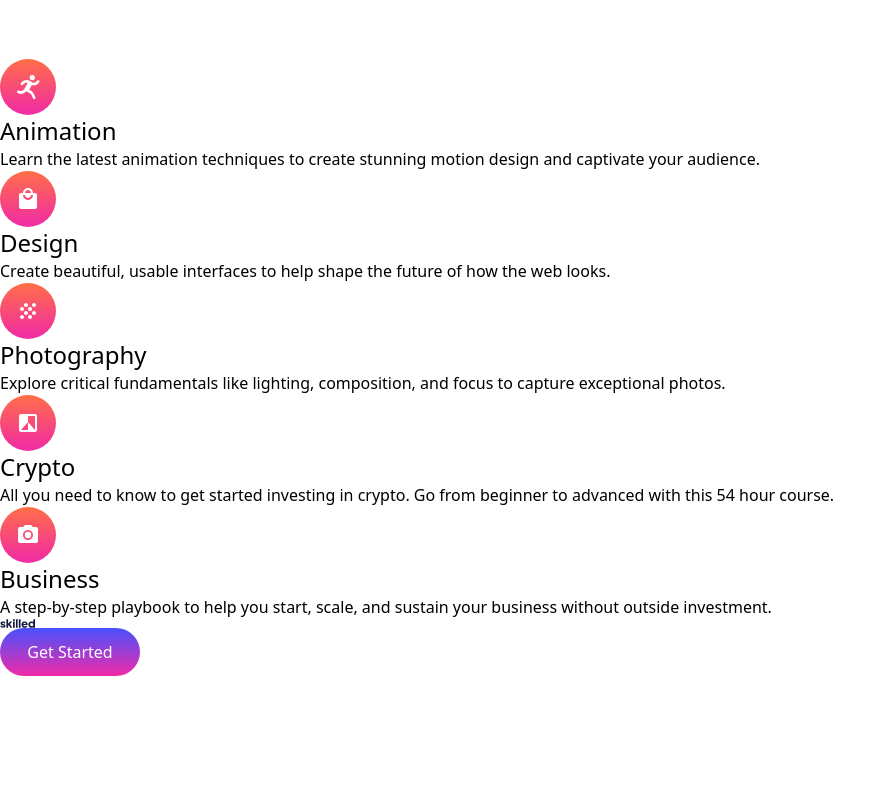
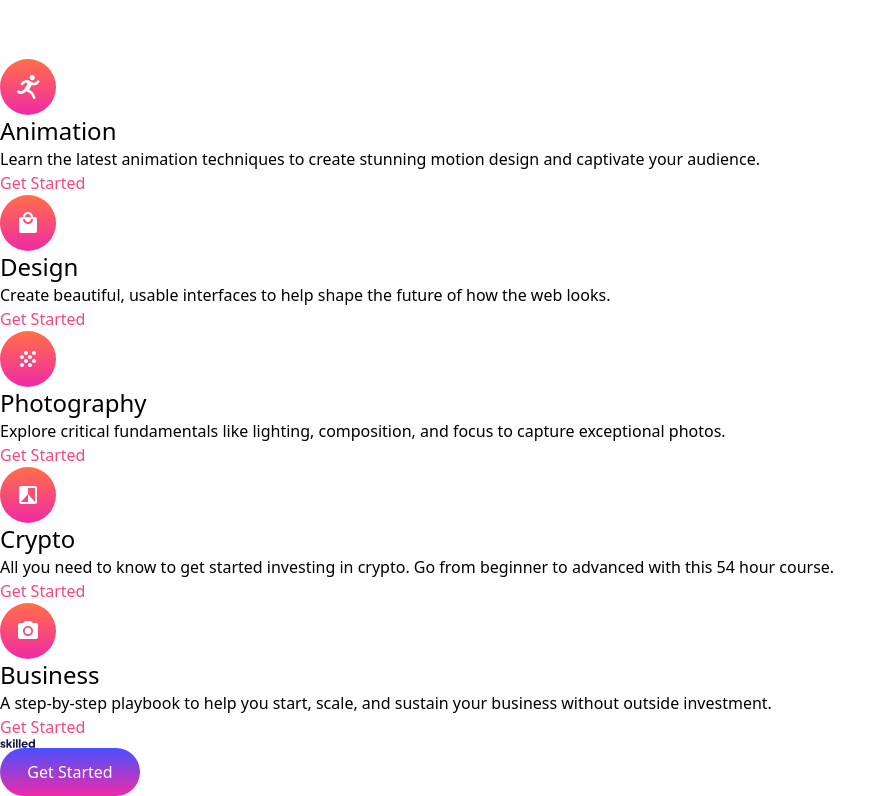
Before and after one commit to reactaleks/skilled-elearning-landing-page-nextjs, a Next.js app: page / in a window 1280 px wide. Shown: the part 1043-1839 px from the top of the page, without its empty margins (0-896 px from the left). Before the commit the page ends 1719 px from the top, so only its background shows below. Built offline with nearby package versions, Linux system fonts and the light colour scheme.

Commit message:
Added 'Get Started' to feature component.

```diff
--- a/components/FeatureComponent.tsx
+++ b/components/FeatureComponent.tsx
@@ -12,6 +12,7 @@ export default function FeatureComponent({featureImage, featureTitle, featureTex
             <Image width={56} height={56} src={featureImage} alt="Feature Logo"/>
             <h2 className="text-2xl">{featureTitle}</h2>
             <p className="text-base">{featureText}</p>
+            <div className="text-dark-pink">Get Started</div>
         </div>
     )
 }
```
